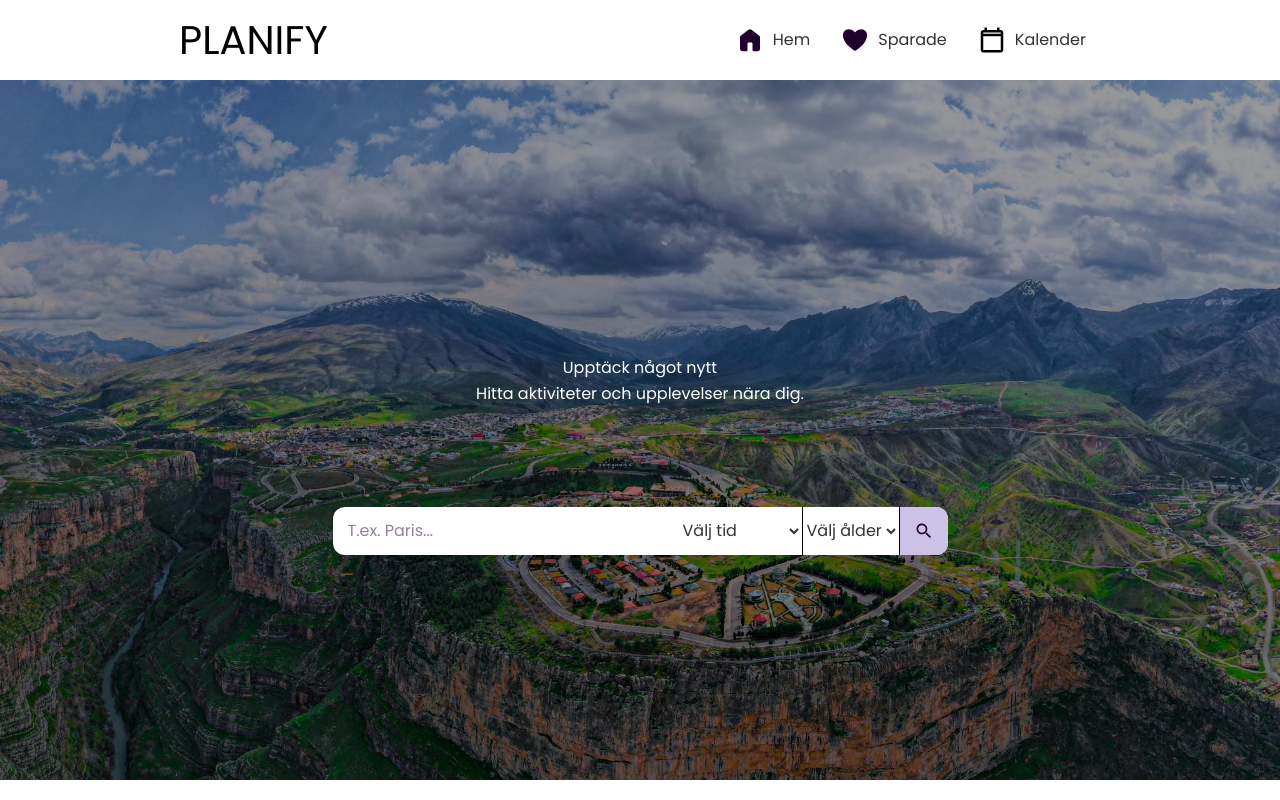
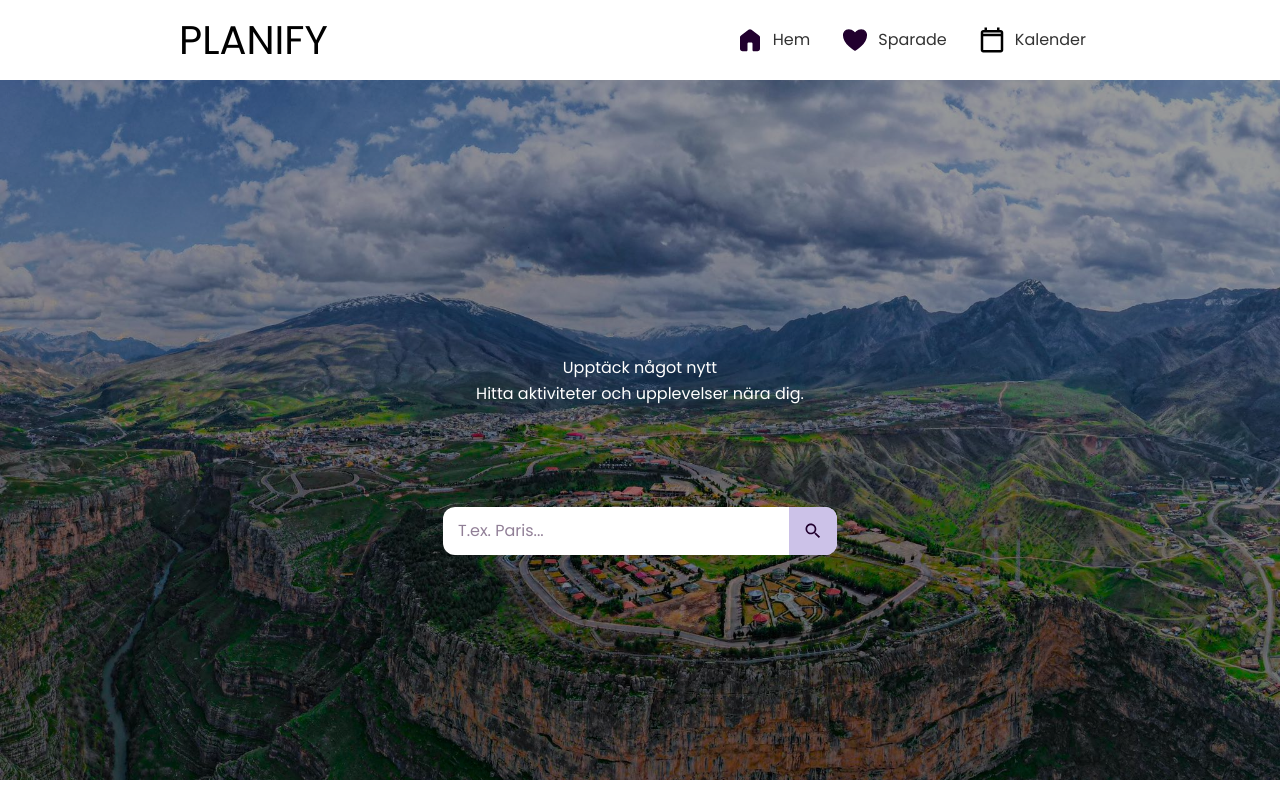
Before and after one commit to tiiildaolsson1/Planify, a Next.js app in the folder planify_app/: page / in a window 1280 px wide. Shown: the top 800 px of the page. Built offline with nearby package versions, Linux system fonts and the light colour scheme.

Commit message:
ta bort onödigt
Co-Authored-By: tiiildaolsson1 <152872666+tiiildaolsson1@users.noreply.github.com>
Co-Authored-By: ao9792 <144122513+ao9792@users.noreply.github.com>

```diff
--- a/planify_app/src/Components/searchfield.js
+++ b/planify_app/src/Components/searchfield.js
@@ -48,20 +48,6 @@ export default function SearchField() {
   return (
     <form onSubmit={handleSubmit} className="search-field">
       <input value={location} onChange={e => setLocation(e.target.value)} placeholder="T.ex. Paris..."/>
-      <select value={time} onChange={e => setTime(e.target.value)}>
-        <option value="">Välj tid</option>
-        <option value="8-14">8.00 - 14.00</option>
-        <option value="15-20">15.00 - 20.00</option>
-        <option value="20-02">20.00 - 02.00</option>
-      </select>
-      <select value={age} onChange={e => setAge(e.target.value)}>
-        <option value="">Välj ålder</option>
-        <option value="5-10">0-10 år</option>
-        <option value="10-15">10-15 år</option>
-        <option value="15-17">15-17 år</option>
-        <option value="18+">18+ år</option>
-        <option value="60+">60+ år</option>
-      </select>
       <button type="submit" className="searchbutton">
         <img src="../images/search.svg" alt="Sök" />
       </button>
```
